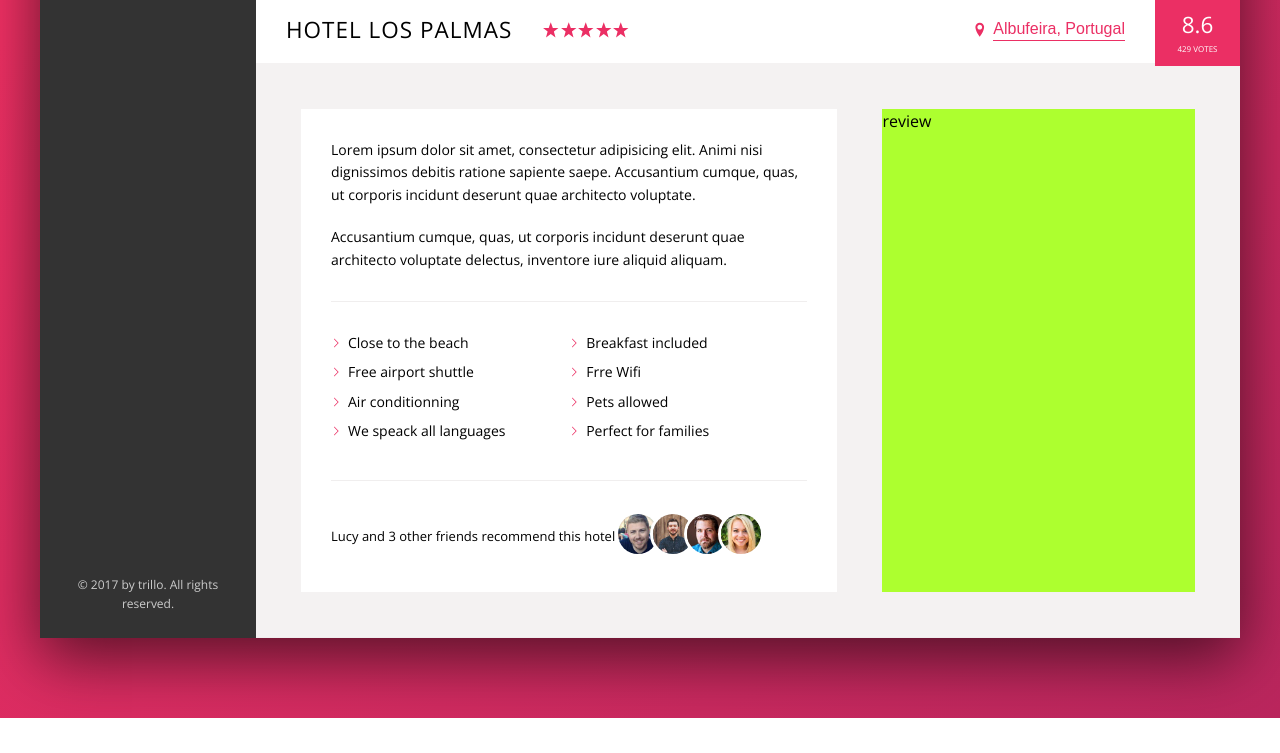
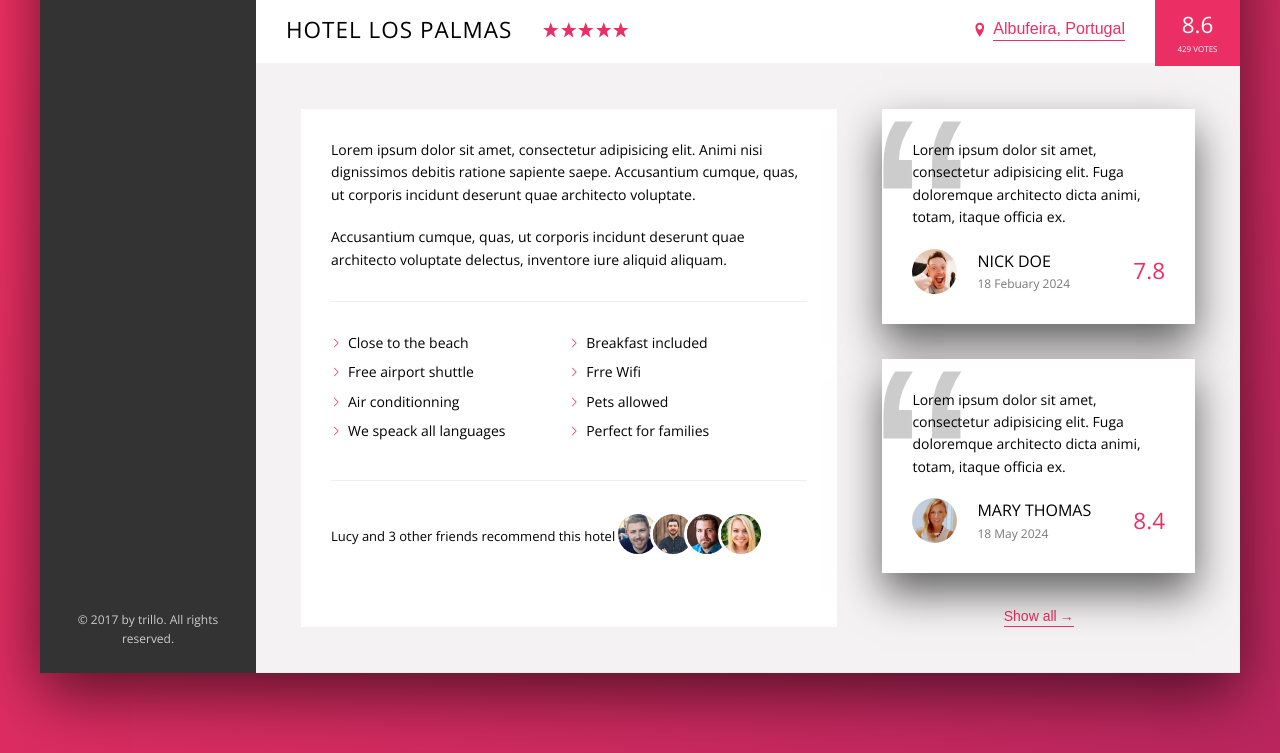
Before and after one commit to ThibautCadiou/Project17-Trillo, a website: page index.html in a window 1280 px wide. Shown: the part 538-1291 px from the top of the page. Before the commit the page ends 1256 px from the top, so only its background shows below. Drawn offline with nearby package versions, Linux system fonts and the light colour scheme.

Commit message:
finalisation de la section user reviews

```diff
--- a/index.html
+++ b/index.html
@@ -4,7 +4,10 @@
     <meta charset="UTF-8" />
     <meta name="viewport" content="width=device-width, initial-scale=1.0" />
 
-    <link href="https://fonts.googleapis.com/css?family=Open+Sans:300,400,600" rel="stylesheet" />
+    <link
+      href="https://fonts.googleapis.com/css?family=Open+Sans:300,400,600"
+      rel="stylesheet"
+    />
     <link rel="stylesheet" href="css/style.css" />
     <link rel="shortcut icon" type="image/png" href="img/favicon.png" />
 
@@ -38,7 +41,11 @@
           </div>
 
           <div class="user-nav__user">
-            <img src="img/user.jpg" alt="User Photo" class="user-nav__user-photo" />
+            <img
+              src="img/user.jpg"
+              alt="User Photo"
+              class="user-nav__user-photo"
+            />
             <span class="user-nav__user-name">Thibaut</span>
           </div>
         </nav>
@@ -87,13 +94,25 @@
         <main class="hotel-view">
           <div class="gallery">
             <figure class="gallery__item">
-              <img src="img/hotel-1.jpg" alt="Photo of hotel 1" class="gallery__photo" />
+              <img
+                src="img/hotel-1.jpg"
+                alt="Photo of hotel 1"
+                class="gallery__photo"
+              />
             </figure>
             <figure class="gallery__item">
-              <img src="img/hotel-2.jpg" alt="Photo of hotel 2" class="gallery__photo" />
+              <img
+                src="img/hotel-2.jpg"
+                alt="Photo of hotel 2"
+                class="gallery__photo"
+              />
             </figure>
             <figure class="gallery__item">
-              <img src="img/hotel-3.jpg" alt="Photo of hotel 3" class="gallery__photo" />
+              <img
+                src="img/hotel-3.jpg"
+                alt="Photo of hotel 3"
+                class="gallery__photo"
+              />
             </figure>
           </div>
 
@@ -132,13 +151,14 @@
           <div class="details">
             <div class="description">
               <p class="paragraphe">
-                Lorem ipsum dolor sit amet, consectetur adipisicing elit. Animi nisi dignissimos
-                debitis ratione sapiente saepe. Accusantium cumque, quas, ut corporis incidunt
-                deserunt quae architecto voluptate.
+                Lorem ipsum dolor sit amet, consectetur adipisicing elit. Animi
+                nisi dignissimos debitis ratione sapiente saepe. Accusantium
+                cumque, quas, ut corporis incidunt deserunt quae architecto
+                voluptate.
               </p>
               <p class="paragraphe">
-                Accusantium cumque, quas, ut corporis incidunt deserunt quae architecto voluptate
-                delectus, inventore iure aliquid aliquam.
+                Accusantium cumque, quas, ut corporis incidunt deserunt quae
+                architecto voluptate delectus, inventore iure aliquid aliquam.
               </p>
               <ul class="list">
                 <li class="list-item">Close to the beach</li>
@@ -152,16 +172,77 @@
               </ul>
 
               <div class="recommend">
-                <p class="recommand__count">Lucy and 3 other friends recommend this hotel</p>
+                <p class="recommand__count">
+                  Lucy and 3 other friends recommend this hotel
+                </p>
                 <div class="recommend__friends">
-                  <img src="img/user-3.jpg" alt="Friend 1" class="recommend__photo" />
-                  <img src="img/user-4.jpg" alt="Friend 2" class="recommend__photo" />
-                  <img src="img/user-5.jpg" alt="Friend 3" class="recommend__photo" />
-                  <img src="img/user-6.jpg" alt="Friend 4" class="recommend__photo" />
+                  <img
+                    src="img/user-3.jpg"
+                    alt="Friend 1"
+                    class="recommend__photo"
+                  />
+                  <img
+                    src="img/user-4.jpg"
+                    alt="Friend 2"
+                    class="recommend__photo"
+                  />
+                  <img
+                    src="img/user-5.jpg"
+                    alt="Friend 3"
+                    class="recommend__photo"
+                  />
+                  <img
+                    src="img/user-6.jpg"
+                    alt="Friend 4"
+                    class="recommend__photo"
+                  />
                 </div>
               </div>
             </div>
-            <div class="user-review">review</div>
+            <div class="user-review">
+              <figure class="review">
+                <blockquote class="review__text">
+                  Lorem ipsum dolor sit amet, consectetur adipisicing elit. Fuga
+                  doloremque architecto dicta animi, totam, itaque officia ex.
+                </blockquote>
+
+                <figcaption class="review__user">
+                  <img
+                    src="img/user-1.jpg"
+                    alt="Photo user 1"
+                    class="review__photo"
+                  />
+                  <div class="review__user-box">
+                    <p class="review__user-name">Nick Doe</p>
+                    <p class="review__user-date">18 Febuary 2024</p>
+                  </div>
+                  <p class="review__rating">7.8</p>
+                </figcaption>
+              </figure>
+              <figure class="review">
+                <blockquote class="review__text">
+                  Lorem ipsum dolor sit amet, consectetur adipisicing elit. Fuga
+                  doloremque architecto dicta animi, totam, itaque officia ex.
+                </blockquote>
+
+                <figcaption class="review__user">
+                  <img
+                    src="img/user-2.jpg"
+                    alt="Photo user 2"
+                    class="review__photo"
+                  />
+                  <div class="review__user-box">
+                    <p class="review__user-name">Mary Thomas</p>
+                    <p class="review__user-date">18 May 2024</p>
+                  </div>
+                  <p class="review__rating">8.4</p>
+                </figcaption>
+              </figure>
+
+              <button class="btn-inline btn-inline--show-all">
+                Show all <span>&rarr;</span>
+              </button>
+            </div>
           </div>
         </main>
       </div>
--- a/sass/_base.scss
+++ b/sass/_base.scss
@@ -35,7 +35,7 @@ html {
 }
 
 body {
-  font-family: 'Open Sans', sans-serif;
+  font-family: "Open Sans", sans-serif;
   font-weight: 400;
   line-height: 1.6;
   font-size: 1.6rem;
--- a/sass/_components.scss
+++ b/sass/_components.scss
@@ -141,7 +141,7 @@
   }
 
   &__item::before {
-    content: '';
+    content: "";
     position: absolute;
     top: 0;
     left: 0;
@@ -150,7 +150,8 @@
     background-color: var(--color-primary);
     transform: scaleY(0);
     transform-origin: center;
-    transition: transform 0.2s, width cubic-bezier(1, 0, 0, 1) 0.2s, background-color 0.1s;
+    transition: transform 0.2s, width cubic-bezier(1, 0, 0, 1) 0.2s,
+      background-color 0.1s;
   }
 
   &__item:hover::before,
@@ -288,9 +289,23 @@
   background-color: transparent;
   cursor: pointer;
   transition: all 0.3s;
+  width: fit-content;
+
+  &--show-all {
+    display: flex;
+    justify-content: center;
+  }
+
+  & span {
+    margin-left: 3px;
+    transition: all 0.2s;
+  }
 
   &:hover {
     color: var(--color-grey-dark-1);
+    & span {
+      margin-left: 8px;
+    }
   }
 
   &:focus {
@@ -342,7 +357,7 @@
   }
 
   &-item::before {
-    content: '';
+    content: "";
     display: inline-block;
     height: 1rem;
     width: 1rem;
@@ -354,7 +369,7 @@
 
     //Newer browsers
     background-color: var(--color-primary);
-    mask-image: url('../img/chevron-thin-right.svg');
+    mask-image: url("../img/chevron-thin-right.svg");
     mask-size: cover;
   }
 }
@@ -386,3 +401,78 @@
     }
   }
 }
+
+/////////////////////////////////////////
+// REVIEW
+
+.review {
+  position: relative;
+  background-color: white;
+  // background-color: orangered;
+  box-shadow: var(--shadow-light);
+  padding: 3rem;
+  margin-bottom: 3.5rem;
+
+  display: flex;
+  flex-direction: column;
+  z-index: 2;
+  overflow: hidden;
+
+  &__text {
+    z-index: 3;
+    margin-bottom: 2rem;
+  }
+
+  &__user {
+    display: flex;
+    // background-color: yellow;
+    justify-content: space-between;
+    align-items: center;
+  }
+
+  &__photo {
+    height: 4.5rem;
+    width: 4.5rem;
+    border-radius: 50%;
+  }
+
+  &__user-box {
+    flex: 1;
+    margin-left: 2rem;
+    display: flex;
+    flex-direction: column;
+  }
+
+  &__user-name {
+    text-transform: uppercase;
+    font-size: 1.6rem;
+    font-weight: 500;
+  }
+
+  &__user-date {
+    font-size: 1.2rem;
+    color: var(--grey-dark-2);
+  }
+
+  &__rating {
+    display: flex;
+    justify-content: center;
+    align-items: center;
+    // padding: 1rem;
+    font-weight: 500;
+    font-size: 2.25rem;
+    color: var(--color-primary);
+  }
+
+  &::before {
+    content: "\201C";
+    position: absolute;
+    top: 11rem;
+    left: -1rem;
+    color: var(--color-grey-light-4);
+    font-size: 30rem;
+    font-family: sans-serif;
+    line-height: 1rem;
+    z-index: 1;
+  }
+}
--- a/sass/_layout.scss
+++ b/sass/_layout.scss
@@ -37,6 +37,7 @@
 
 .details {
   display: flex;
+  font-size: 1.4rem;
   padding: 4.5rem;
   background-color: var(--color-grey-light-2);
   border-bottom: var(--line);
@@ -48,11 +49,13 @@
   padding: 3rem;
   flex: 0 0 60%;
   margin-right: 4.5rem;
-
-  font-size: 1.4rem;
 }
 
 .user-review {
-  background-color: greenyellow;
+  // background-color: greenyellow;
   flex: 1;
+
+  display: flex;
+  flex-direction: column;
+  align-items: center;
 }
```
Also changed, not shown: css/style.css.
